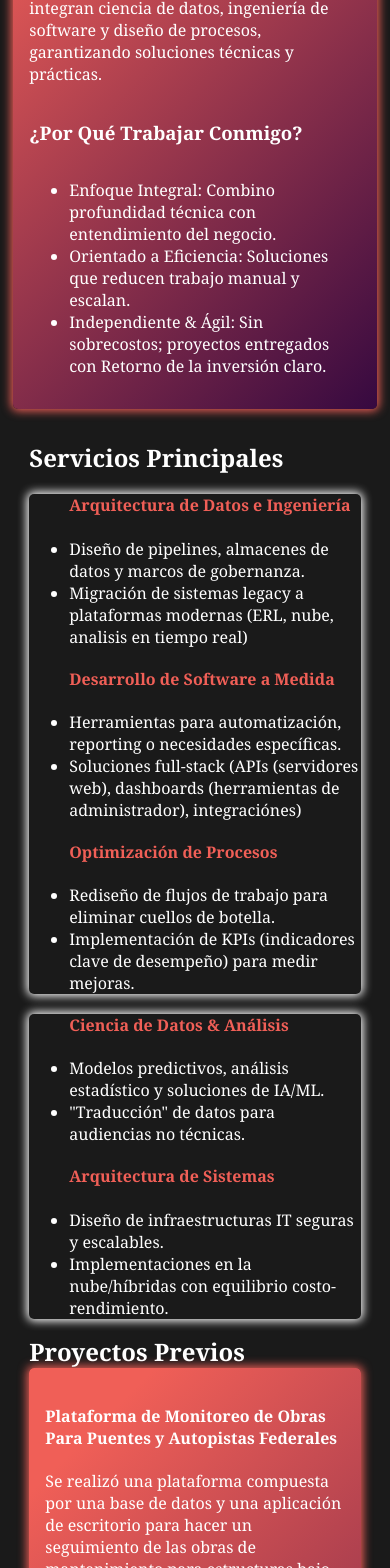
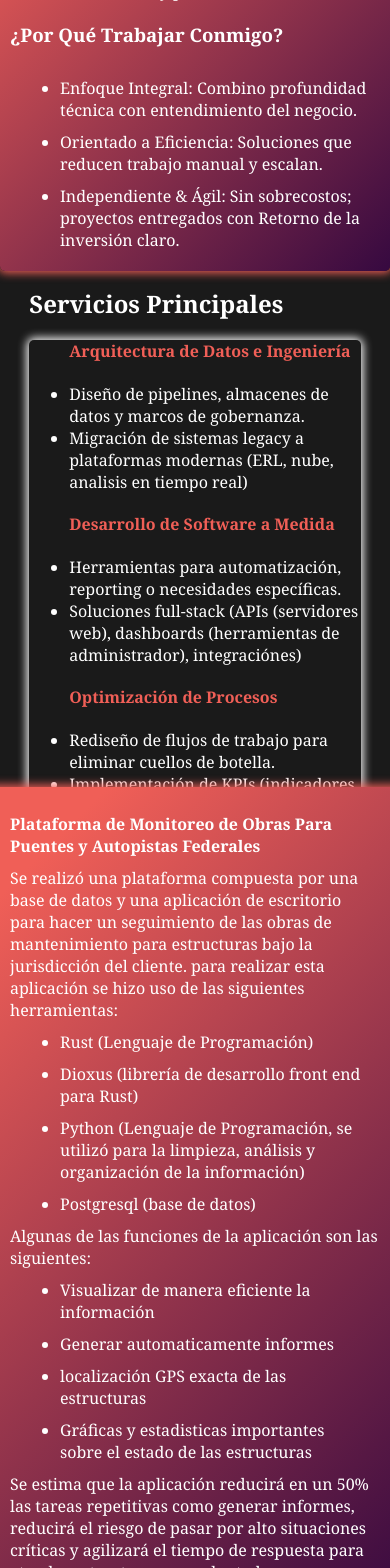
Before and after one commit to FramFash/FramCV, a SvelteKit app: page / in a window 390 px wide. Shown: the part 380-1948 px from the top of the page. Built offline with nearby package versions, Linux system fonts and the light colour scheme.

Commit message:
mobile fixes

```diff
--- a/src/routes/+page.svelte
+++ b/src/routes/+page.svelte
@@ -65,7 +65,10 @@ Software a Medida</h4>
       </ul>
     </div>
     <h2>Proyectos Previos</h2>
-    <div class="proyectos">
+
+  </div>
+
+<div class="proyectos">
       <h4>Plataforma de Monitoreo de Obras Para Puentes y Autopistas Federales</h4>
       <p>
         Se realizó una plataforma compuesta por una base de datos y una aplicación de escritorio
@@ -123,17 +126,12 @@ Software a Medida</h4>
       </p>
     </div>
   </div>
-</div>
 <style>
   .main-container {
     margin-top: 8rem;
     display: flex;
     flex-direction: column;
     align-items: center;
-  }
-
-  .main-img {
-    width: 600px;
   }
 
   .leader-card {
@@ -174,6 +172,8 @@ Software a Medida</h4>
   }
 
   .proyectos {
+    margin-top: 20px;
+    width: 90%;
     grid-column: 1 / 3;
     padding: 1rem;
     border-radius: 5px;
@@ -189,6 +189,24 @@ Software a Medida</h4>
     .services {
       gap: 0.5rem;
       display: block;
+      padding: 0;
+    }
+
+    .proyectos {
+      margin-top: 20px;
+      width: 100%;
+
+      & * {
+        margin: 10px;
+      }
+    }
+    .leader-card {
+      padding: 0;
+      width: 100%;
+
+      & * {
+        margin: 10px;
+      }
     }
   }
 
```
Also changed, not shown: src/routes/bio/+page.svelte (+9 -1 lines).
